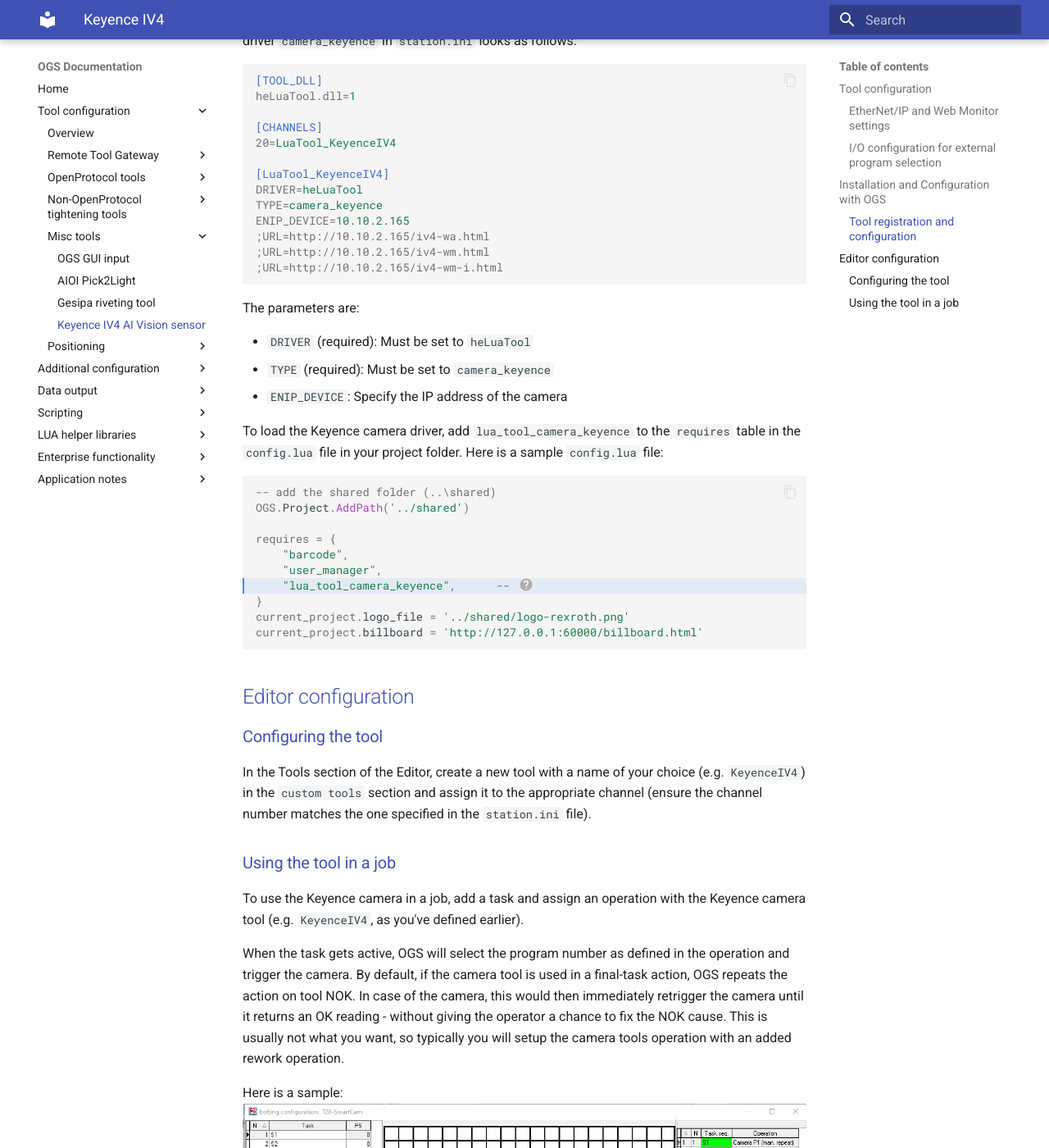
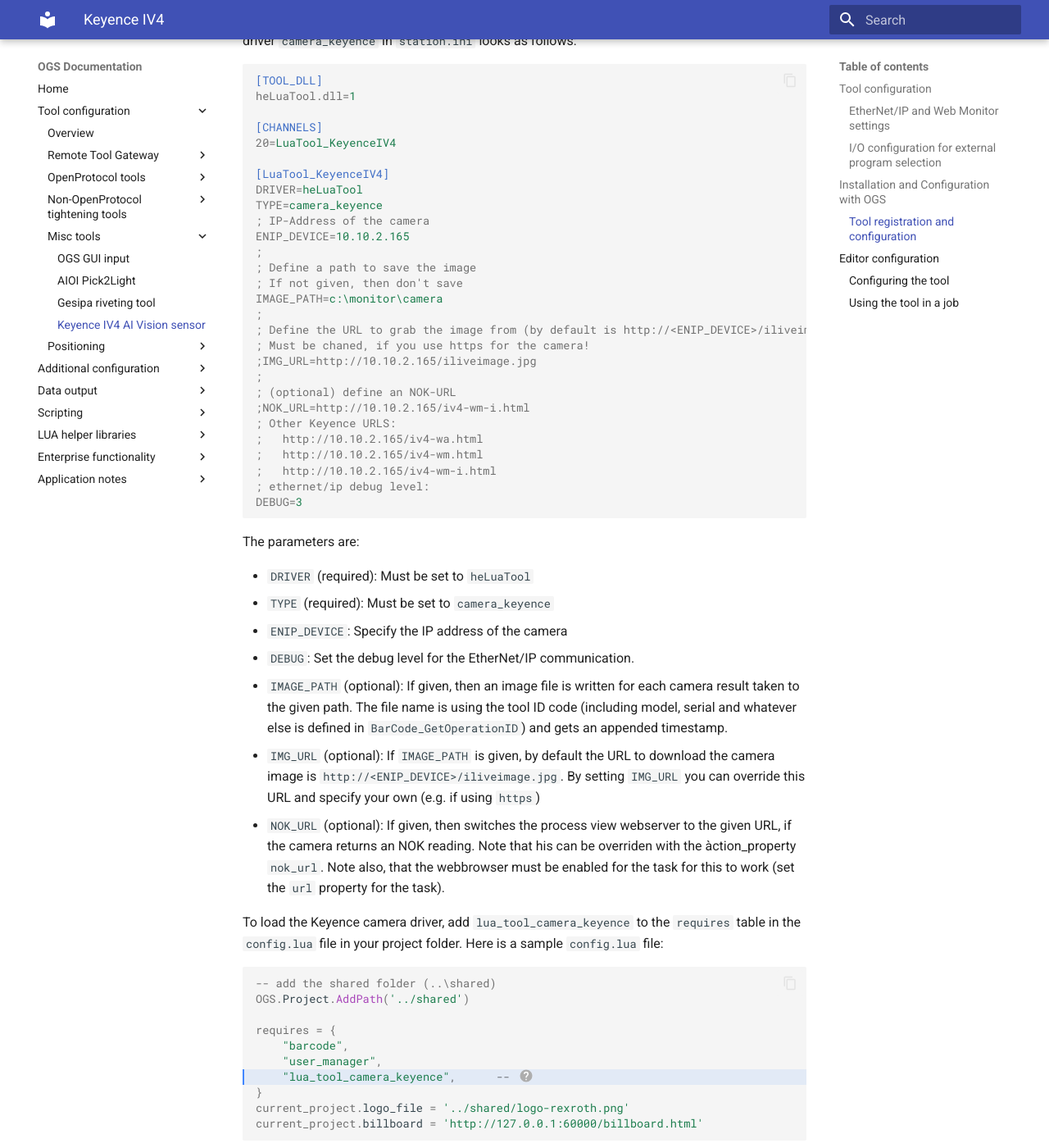
Before and after one commit to haller-erne/ogs, an MkDocs documentation site: the page built from docs/tools/misc/keyence-iv4.md, in a window 1280 px wide and 1400 px high, scrolled down 4453 px. Shown: the whole window at 82% size. Built offline with MkDocs 1.6.1 and Material for MkDocs 9.7.7, drawn with Linux system fonts in a browser that asks for light colours.

Commit message:
Update keyence camera

````diff
--- a/docs/tools/misc/keyence-iv4.md
+++ b/docs/tools/misc/keyence-iv4.md
@@ -72,10 +72,25 @@
 [LuaTool_KeyenceIV4]
 DRIVER=heLuaTool
 TYPE=camera_keyence
+; IP-Address of the camera
 ENIP_DEVICE=10.10.2.165
-;URL=http://10.10.2.165/iv4-wa.html
-;URL=http://10.10.2.165/iv4-wm.html
-;URL=http://10.10.2.165/iv4-wm-i.html
+;
+; Define a path to save the image
+; If not given, then don't save
+IMAGE_PATH=c:\monitor\camera
+;
+; Define the URL to grab the image from (by default is http://<ENIP_DEVICE>/iliveimage.jpg)
+; Must be chaned, if you use https for the camera!
+;IMG_URL=http://10.10.2.165/iliveimage.jpg
+;
+; (optional) define an NOK-URL
+;NOK_URL=http://10.10.2.165/iv4-wm-i.html
+; Other Keyence URLS:
+;   http://10.10.2.165/iv4-wa.html
+;   http://10.10.2.165/iv4-wm.html
+;   http://10.10.2.165/iv4-wm-i.html
+; ethernet/ip debug level:
+DEBUG=3
 ```
 
 The parameters are:
@@ -83,6 +98,11 @@
 - `DRIVER` (required): Must be set to `heLuaTool`
 - `TYPE` (required): Must be set to `camera_keyence`
 - `ENIP_DEVICE`: Specify the IP address of the camera
+- `DEBUG`: Set the debug level for the EtherNet/IP communication.
+- `IMAGE_PATH` (optional): If given, then an image file is written for each camera result taken to the given path. The file name is using the tool ID code (including model, serial and whatever else is defined in `BarCode_GetOperationID`) and gets an appended timestamp.
+- `IMG_URL` (optional): If `IMAGE_PATH` is given, by default the URL to download the camera image is `http://<ENIP_DEVICE>/iliveimage.jpg`. By setting `IMG_URL` you can override this URL and specify your own (e.g. if using `https`)
+- `NOK_URL` (optional): If given, then switches the process view webserver to the given URL, if the camera returns an NOK reading. Note that his can be overriden with the àction_property `nok_url`. Note also, that the webbrowser must be enabled for the task for this to work (set the `url` property for the task).
+
 
 To load the Keyence camera driver, add `lua_tool_camera_keyence` to the `requires` table in the `config.lua` file in your project folder. Here is a sample `config.lua` file:
 
````
